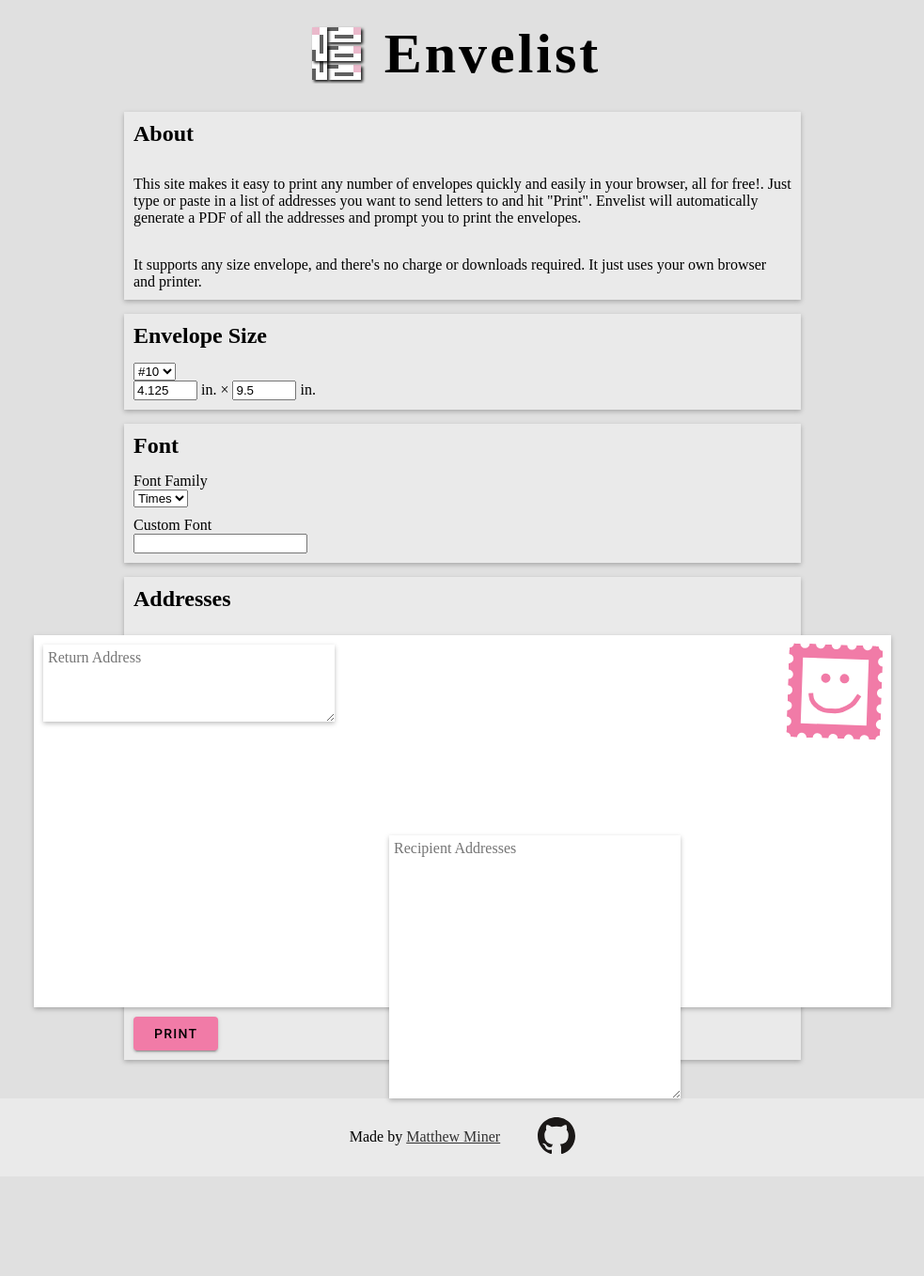
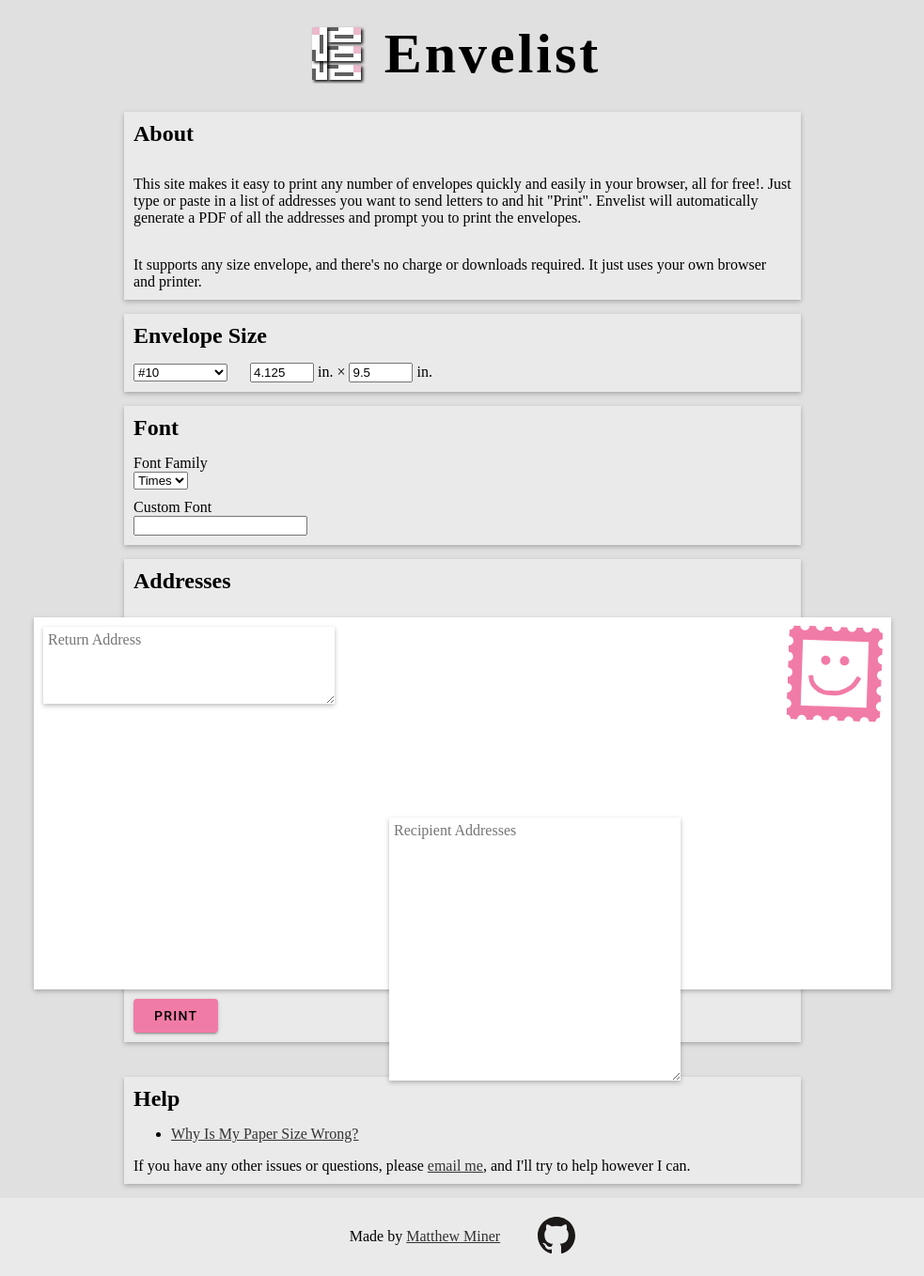
Before and after one commit to mminer237/envelist, a Jekyll site: the page built from index.html, in a window 1280 px wide. Shown: the whole page at 94% size, without its empty margins (148-1131 px from the left). Built offline with Jekyll 4.4.1, drawn with Linux system fonts in a browser that asks for light colours; before the commit the page ends 1252 px from its top, so only the background shows below that.

Commit message:
Add paper help pages

```diff
--- a/css/style.scss
+++ b/css/style.scss
@@ -116,7 +116,6 @@ nav {
 }
 main {
 	flex-grow: 1;
-	padding-bottom: 2vw;
 }
 section, article, details, #envelope {
 	background-color: var(--section-background-color);
@@ -130,7 +129,7 @@ section, article, details {
 	display: flex;
 	flex-direction: column;
 	align-items: flex-start;
-	img {
+	img, .side-by-side {
 		max-width: 700px;
 	}
 }
@@ -141,6 +140,9 @@ section, article, details {
 }
 .warning::before {
 	content: "⚠";
+}
+#evelope-section {
+	margin-bottom: 5ex;
 }
 h2, h2 a, h3, h4, h5, h6, summary {
 	font-weight: bold;
@@ -167,11 +169,11 @@ a {
 a:hover {
 	color: var(--link-hover-color);
 }
-#preset {
+#preset-size {
 	width: 100px;
 	margin-right: 20px;
 }
-#preset~div {
+#preset-size~div {
 	display: inline-block;
 }
 input[type="number"] {
@@ -261,8 +263,24 @@ button:active {
 	background-color: var(--accent-color);
 	box-shadow: none;
 }
+ul {
+	margin: 0;
+}
 li:not(:last-child) {
 	margin-bottom: 8px;
+}
+.side-by-side {
+	display: flex;
+	align-items: center;
+	justify-content: space-evenly;
+	width: 100%;
+	> * {
+		flex: 0 1 auto;
+	}
+	img {
+		max-width: 100%;
+		min-width: 0;
+	}
 }
 footer {
 	align-items: center;
--- a/index.html
+++ b/index.html
@@ -42,7 +42,7 @@ scripts:
 		<div id="pdf-resolution-warning" class="warning" style="display: none;">High-resolution custom font rendering does not work right in Chrome. It will fallback to a low-resolution image, but if you want a font not native to PDFs, you should use <a href="https://www.mozilla.org/en-US/firefox/new/">Firefox</a>.</div>
 	</form>
 </section>
-<section>
+<section id="evelope-section">
 	<h2>Addresses</h2>
 	<div id="envelope">
 		<textarea id="return-address" rows="4" placeholder="Return Address"></textarea>
@@ -51,3 +51,10 @@ scripts:
 	</div>
 	<button id="print-button">Print</button>
 </section>
+<section>
+	<h2>Help</h2>
+	<ul>
+		<li><a href="{% link _pages/why-is-my-paper-size-wrong.html %}">Why Is My Paper Size Wrong?</a></li>
+	</ul>
+	<p>If you have any other issues or questions, please <a href="mailto:mminer@gmail.com">email me</a>, and I'll try to help however I can.</p>
+</section>
```
Also changed, not shown: _pages/how-to-manually-select-paper-tray.html (added, +16 -0 lines), _pages/why-is-my-paper-size-wrong.html (added, +16 -0 lines), assets/how-to-manually-select-paper-tray/hp-tray-select.png (added), assets/how-to-manually-select-paper-tray/windows-print-dialog.png (added), assets/how-to-manually-select-paper-tray/xerox-tray-select.png (added), assets/why-is-my-paper-size-wrong/chrome-paper-size.png (added), assets/why-is-my-paper-size-wrong/default-print.png (added), assets/why-is-my-paper-size-wrong/firefox-paper-size.png (added).
